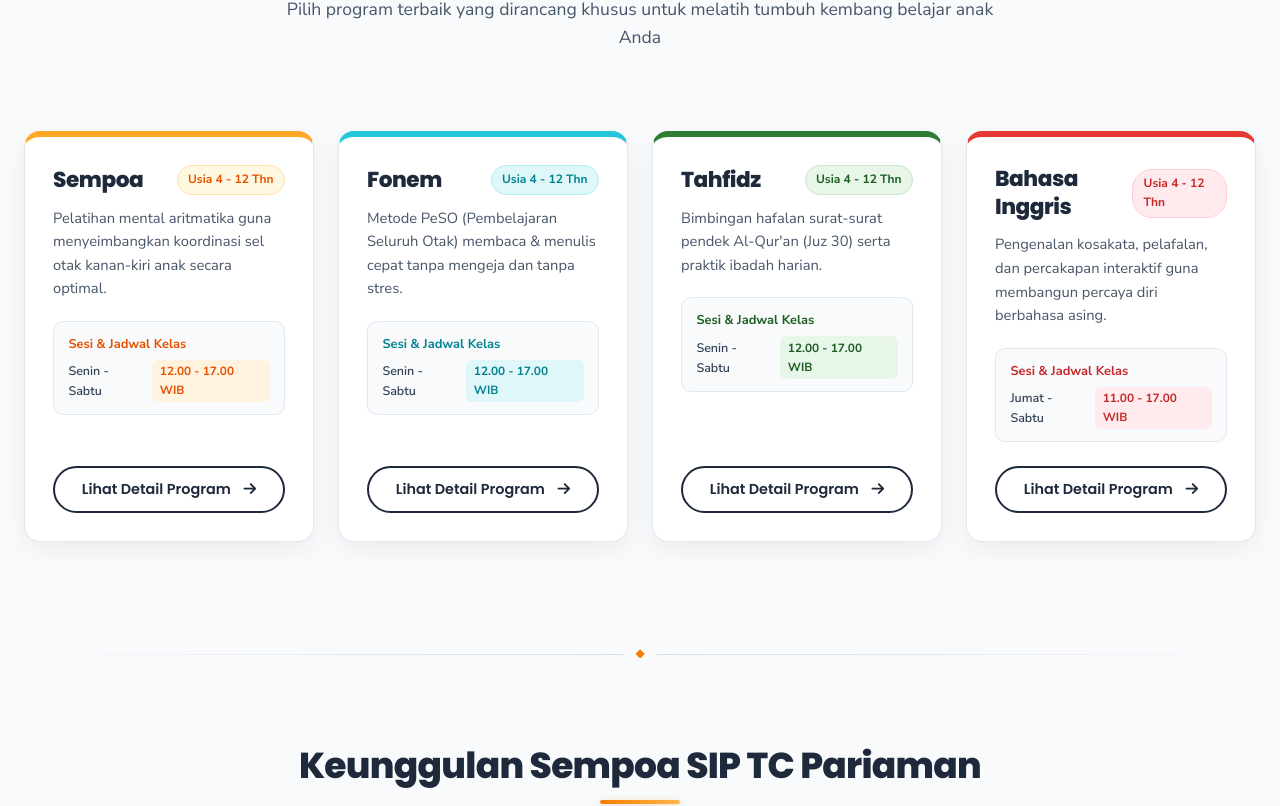
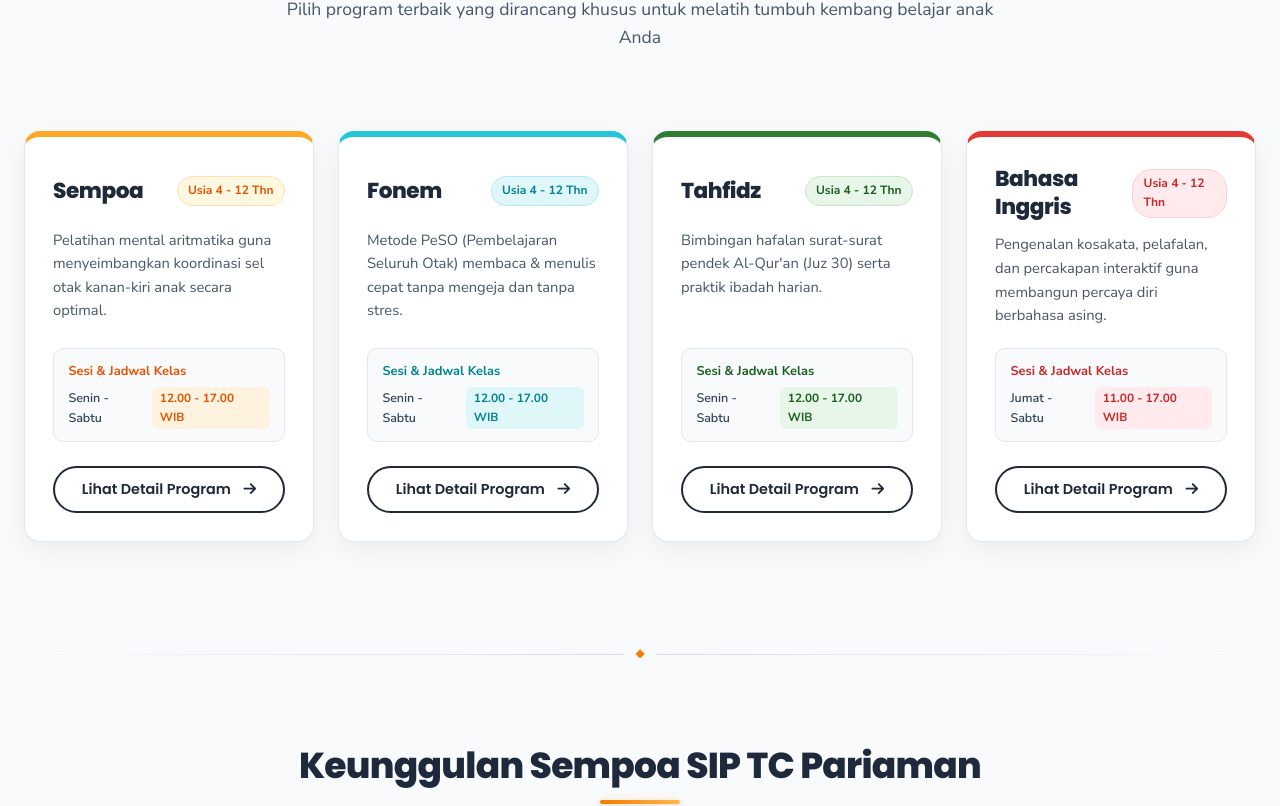
Before and after one commit to Aldi8867/web-sempoa-sip-pariaman, a React (Vite) app in the folder frontend/: page / in a window 1280 px wide. Shown: the part 1297-2103 px from the top of the page. Built offline with nearby package versions, Linux system fonts and the light colour scheme.

Commit message:
fix: align Sesi & Jadwal Kelas boxes in 100% straight horizontal line across all 4 program cards

```diff
--- a/frontend/src/pages/public/HomePage.tsx
+++ b/frontend/src/pages/public/HomePage.tsx
@@ -220,18 +220,20 @@
             <p>Pilih program terbaik yang dirancang khusus untuk melatih tumbuh kembang belajar anak Anda</p>
           </div>
 
-          <div className="programs-grid" style={{ display: 'grid', gridTemplateColumns: 'repeat(auto-fit, minmax(260px, 1fr))', gap: '1.5rem' }}>
+          <div className="programs-grid" style={{ display: 'grid', gridTemplateColumns: 'repeat(auto-fit, minmax(260px, 1fr))', gap: '1.5rem', alignItems: 'stretch' }}>
             {/* Program 1: Sempoa */}
-            <div className="program-card" style={{ background: '#fff', borderRadius: '16px', borderTop: '6px solid var(--color-primary-orange)', borderLeft: '1px solid #e2e8f0', borderRight: '1px solid #e2e8f0', borderBottom: '1px solid #e2e8f0', boxShadow: '0 8px 24px rgba(0,0,0,0.06)', padding: '1.75rem', display: 'flex', flexDirection: 'column', justifyContent: 'space-between' }}>
+            <div className="program-card" style={{ background: '#fff', borderRadius: '16px', borderTop: '6px solid var(--color-primary-orange)', borderLeft: '1px solid #e2e8f0', borderRight: '1px solid #e2e8f0', borderBottom: '1px solid #e2e8f0', boxShadow: '0 8px 24px rgba(0,0,0,0.06)', padding: '1.75rem', display: 'flex', flexDirection: 'column', justifyContent: 'space-between', height: '100%' }}>
+              <div style={{ display: 'flex', flexDirection: 'column', flexGrow: 1, justifyContent: 'space-between' }}>
                 <div>
-                <div style={{ display: 'flex', justifyContent: 'space-between', alignItems: 'center', marginBottom: '0.75rem' }}>
+                  <div style={{ display: 'flex', justifyContent: 'space-between', alignItems: 'center', marginBottom: '0.75rem', minHeight: '3.2rem' }}>
                     <h3 style={{ margin: 0, fontWeight: 800, fontSize: '1.35rem', color: 'var(--color-text-dark)' }}>Sempoa</h3>
                     <span style={{ background: '#fff8e1', color: '#e65100', fontSize: '0.75rem', fontWeight: 700, padding: '0.25rem 0.65rem', borderRadius: '20px', border: '1px solid #ffe0b2' }}>Usia 4 - 12 Thn</span>
                   </div>
-                <p style={{ fontSize: '0.92rem', marginBottom: '1.25rem', color: 'var(--color-text-body)', textAlign: 'left', lineHeight: 1.6 }}>
+                  <p style={{ fontSize: '0.92rem', marginBottom: '1.25rem', color: 'var(--color-text-body)', textAlign: 'left', lineHeight: 1.6, minHeight: '4.8rem' }}>
                     Pelatihan mental aritmatika guna menyeimbangkan koordinasi sel otak kanan-kiri anak secara optimal.
                   </p>
-                <div className="program-schedule-box" style={{ padding: '0.75rem 0.9rem', marginBottom: '1.5rem', textAlign: 'left', background: '#f8fafc', borderRadius: '10px', border: '1px solid #e2e8f0' }}>
+                </div>
+                <div className="program-schedule-box" style={{ padding: '0.75rem 0.9rem', marginBottom: '1.5rem', textAlign: 'left', background: '#f8fafc', borderRadius: '10px', border: '1px solid #e2e8f0', minHeight: '85px', display: 'flex', flexDirection: 'column', justifyContent: 'center' }}>
                   <div style={{ fontSize: '0.8rem', color: '#e65100', fontWeight: 700, marginBottom: '0.35rem' }}>Sesi & Jadwal Kelas</div>
                   <div style={{ fontSize: '0.78rem', fontWeight: 600, color: '#334155', display: 'flex', alignItems: 'center', gap: '0.4rem' }}>
                     <span>Senin - Sabtu</span>
@@ -245,16 +247,18 @@
             </div>
 
             {/* Program 2: Fonem */}
-            <div className="program-card" style={{ background: '#fff', borderRadius: '16px', borderTop: '6px solid var(--color-accent-teal)', borderLeft: '1px solid #e2e8f0', borderRight: '1px solid #e2e8f0', borderBottom: '1px solid #e2e8f0', boxShadow: '0 8px 24px rgba(0,0,0,0.06)', padding: '1.75rem', display: 'flex', flexDirection: 'column', justifyContent: 'space-between' }}>
+            <div className="program-card" style={{ background: '#fff', borderRadius: '16px', borderTop: '6px solid var(--color-accent-teal)', borderLeft: '1px solid #e2e8f0', borderRight: '1px solid #e2e8f0', borderBottom: '1px solid #e2e8f0', boxShadow: '0 8px 24px rgba(0,0,0,0.06)', padding: '1.75rem', display: 'flex', flexDirection: 'column', justifyContent: 'space-between', height: '100%' }}>
+              <div style={{ display: 'flex', flexDirection: 'column', flexGrow: 1, justifyContent: 'space-between' }}>
                 <div>
-                <div style={{ display: 'flex', justifyContent: 'space-between', alignItems: 'center', marginBottom: '0.75rem' }}>
+                  <div style={{ display: 'flex', justifyContent: 'space-between', alignItems: 'center', marginBottom: '0.75rem', minHeight: '3.2rem' }}>
                     <h3 style={{ margin: 0, fontWeight: 800, fontSize: '1.35rem', color: 'var(--color-text-dark)' }}>Fonem</h3>
                     <span style={{ background: '#e0f7fa', color: '#00838f', fontSize: '0.75rem', fontWeight: 700, padding: '0.25rem 0.65rem', borderRadius: '20px', border: '1px solid #b2ebf2' }}>Usia 4 - 12 Thn</span>
                   </div>
-                <p style={{ fontSize: '0.92rem', marginBottom: '1.25rem', color: 'var(--color-text-body)', textAlign: 'left', lineHeight: 1.6 }}>
+                  <p style={{ fontSize: '0.92rem', marginBottom: '1.25rem', color: 'var(--color-text-body)', textAlign: 'left', lineHeight: 1.6, minHeight: '4.8rem' }}>
                     Metode PeSO (Pembelajaran Seluruh Otak) membaca & menulis cepat tanpa mengeja dan tanpa stres.
                   </p>
-                <div className="program-schedule-box" style={{ padding: '0.75rem 0.9rem', marginBottom: '1.5rem', textAlign: 'left', background: '#f8fafc', borderRadius: '10px', border: '1px solid #e2e8f0' }}>
+                </div>
+                <div className="program-schedule-box" style={{ padding: '0.75rem 0.9rem', marginBottom: '1.5rem', textAlign: 'left', background: '#f8fafc', borderRadius: '10px', border: '1px solid #e2e8f0', minHeight: '85px', display: 'flex', flexDirection: 'column', justifyContent: 'center' }}>
                   <div style={{ fontSize: '0.8rem', color: '#00838f', fontWeight: 700, marginBottom: '0.35rem' }}>Sesi & Jadwal Kelas</div>
                   <div style={{ fontSize: '0.78rem', fontWeight: 600, color: '#334155', display: 'flex', alignItems: 'center', gap: '0.4rem' }}>
                     <span>Senin - Sabtu</span>
@@ -268,16 +272,18 @@
             </div>
 
             {/* Program 3: Tahfidz */}
-            <div className="program-card" style={{ background: '#fff', borderRadius: '16px', borderTop: '6px solid #2E7D32', borderLeft: '1px solid #e2e8f0', borderRight: '1px solid #e2e8f0', borderBottom: '1px solid #e2e8f0', boxShadow: '0 8px 24px rgba(0,0,0,0.06)', padding: '1.75rem', display: 'flex', flexDirection: 'column', justifyContent: 'space-between' }}>
+            <div className="program-card" style={{ background: '#fff', borderRadius: '16px', borderTop: '6px solid #2E7D32', borderLeft: '1px solid #e2e8f0', borderRight: '1px solid #e2e8f0', borderBottom: '1px solid #e2e8f0', boxShadow: '0 8px 24px rgba(0,0,0,0.06)', padding: '1.75rem', display: 'flex', flexDirection: 'column', justifyContent: 'space-between', height: '100%' }}>
+              <div style={{ display: 'flex', flexDirection: 'column', flexGrow: 1, justifyContent: 'space-between' }}>
                 <div>
-                <div style={{ display: 'flex', justifyContent: 'space-between', alignItems: 'center', marginBottom: '0.75rem' }}>
+                  <div style={{ display: 'flex', justifyContent: 'space-between', alignItems: 'center', marginBottom: '0.75rem', minHeight: '3.2rem' }}>
                     <h3 style={{ margin: 0, fontWeight: 800, fontSize: '1.35rem', color: 'var(--color-text-dark)' }}>Tahfidz</h3>
                     <span style={{ background: '#e8f5e9', color: '#1b5e20', fontSize: '0.75rem', fontWeight: 700, padding: '0.25rem 0.65rem', borderRadius: '20px', border: '1px solid #c8e6c9' }}>Usia 4 - 12 Thn</span>
                   </div>
-                <p style={{ fontSize: '0.92rem', marginBottom: '1.25rem', color: 'var(--color-text-body)', textAlign: 'left', lineHeight: 1.6 }}>
+                  <p style={{ fontSize: '0.92rem', marginBottom: '1.25rem', color: 'var(--color-text-body)', textAlign: 'left', lineHeight: 1.6, minHeight: '4.8rem' }}>
                     Bimbingan hafalan surat-surat pendek Al-Qur'an (Juz 30) serta praktik ibadah harian.
                   </p>
-                <div className="program-schedule-box" style={{ padding: '0.75rem 0.9rem', marginBottom: '1.5rem', textAlign: 'left', background: '#f8fafc', borderRadius: '10px', border: '1px solid #e2e8f0' }}>
+                </div>
+                <div className="program-schedule-box" style={{ padding: '0.75rem 0.9rem', marginBottom: '1.5rem', textAlign: 'left', background: '#f8fafc', borderRadius: '10px', border: '1px solid #e2e8f0', minHeight: '85px', display: 'flex', flexDirection: 'column', justifyContent: 'center' }}>
                   <div style={{ fontSize: '0.8rem', color: '#1b5e20', fontWeight: 700, marginBottom: '0.35rem' }}>Sesi & Jadwal Kelas</div>
                   <div style={{ fontSize: '0.78rem', fontWeight: 600, color: '#334155', display: 'flex', alignItems: 'center', gap: '0.4rem' }}>
                     <span>Senin - Sabtu</span>
@@ -291,16 +297,18 @@
             </div>
 
             {/* Program 4: Bahasa Inggris */}
-            <div className="program-card" style={{ background: '#fff', borderRadius: '16px', borderTop: '6px solid #E53935', borderLeft: '1px solid #e2e8f0', borderRight: '1px solid #e2e8f0', borderBottom: '1px solid #e2e8f0', boxShadow: '0 8px 24px rgba(0,0,0,0.06)', padding: '1.75rem', display: 'flex', flexDirection: 'column', justifyContent: 'space-between' }}>
+            <div className="program-card" style={{ background: '#fff', borderRadius: '16px', borderTop: '6px solid #E53935', borderLeft: '1px solid #e2e8f0', borderRight: '1px solid #e2e8f0', borderBottom: '1px solid #e2e8f0', boxShadow: '0 8px 24px rgba(0,0,0,0.06)', padding: '1.75rem', display: 'flex', flexDirection: 'column', justifyContent: 'space-between', height: '100%' }}>
+              <div style={{ display: 'flex', flexDirection: 'column', flexGrow: 1, justifyContent: 'space-between' }}>
                 <div>
-                <div style={{ display: 'flex', justifyContent: 'space-between', alignItems: 'center', marginBottom: '0.75rem' }}>
+                  <div style={{ display: 'flex', justifyContent: 'space-between', alignItems: 'center', marginBottom: '0.75rem', minHeight: '3.2rem' }}>
                     <h3 style={{ margin: 0, fontWeight: 800, fontSize: '1.35rem', color: 'var(--color-text-dark)' }}>Bahasa Inggris</h3>
                     <span style={{ background: '#ffebee', color: '#c62828', fontSize: '0.75rem', fontWeight: 700, padding: '0.25rem 0.65rem', borderRadius: '20px', border: '1px solid #ffcdd2' }}>Usia 4 - 12 Thn</span>
                   </div>
-                <p style={{ fontSize: '0.92rem', marginBottom: '1.25rem', color: 'var(--color-text-body)', textAlign: 'left', lineHeight: 1.6 }}>
+                  <p style={{ fontSize: '0.92rem', marginBottom: '1.25rem', color: 'var(--color-text-body)', textAlign: 'left', lineHeight: 1.6, minHeight: '4.8rem' }}>
                     Pengenalan kosakata, pelafalan, dan percakapan interaktif guna membangun percaya diri berbahasa asing.
                   </p>
-                <div className="program-schedule-box" style={{ padding: '0.75rem 0.9rem', marginBottom: '1.5rem', textAlign: 'left', background: '#f8fafc', borderRadius: '10px', border: '1px solid #e2e8f0' }}>
+                </div>
+                <div className="program-schedule-box" style={{ padding: '0.75rem 0.9rem', marginBottom: '1.5rem', textAlign: 'left', background: '#f8fafc', borderRadius: '10px', border: '1px solid #e2e8f0', minHeight: '85px', display: 'flex', flexDirection: 'column', justifyContent: 'center' }}>
                   <div style={{ fontSize: '0.8rem', color: '#c62828', fontWeight: 700, marginBottom: '0.35rem' }}>Sesi & Jadwal Kelas</div>
                   <div style={{ fontSize: '0.78rem', fontWeight: 600, color: '#334155', display: 'flex', alignItems: 'center', gap: '0.4rem' }}>
                     <span>Jumat - Sabtu</span>
```
Lines whose indentation alone changed are shown as unchanged.
